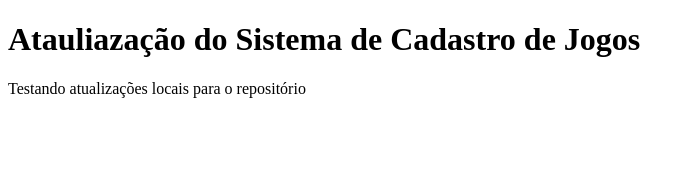
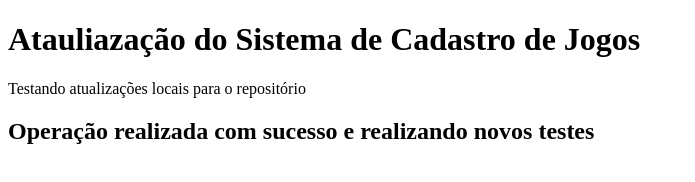
Before and after one commit to Nilton-Cesar-Dantas/Sistema-de-cadastro, a plain HTML site: page index.html in a window 1280 px wide. Shown: the whole page, without its empty margins (0-695 px from the left). Drawn offline with Linux system fonts and the light colour scheme.

Commit message:
novos testes

```diff
--- a/index.html
+++ b/index.html
@@ -9,6 +9,7 @@
 <body>
     <h1>Atauliazação do Sistema de Cadastro de Jogos</h1>
     <p>Testando atualizações locais para o repositório</p>
+    <h2>Operação realizada com sucesso e realizando novos testes</h2>
     <script src="app.js"></script>
 </body>
 </html>
```
